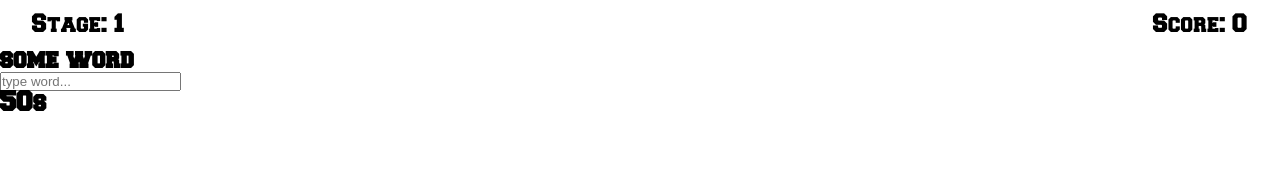
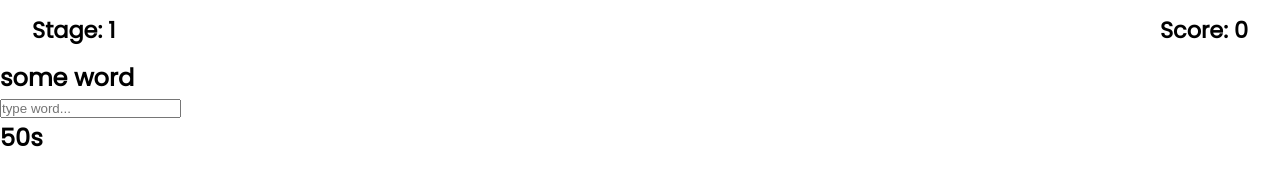
Before and after one commit to GeorgeBazerashvili/catch-word, a plain HTML site: page normals/index.html in a window 1280 px wide. Drawn offline with Linux system fonts and the light colour scheme.

Commit message:
added some pages

```diff
--- /dev/null
+++ b/anothers/another.css
@@ -0,0 +1,47 @@
+@import url('https://fonts.googleapis.com/css2?family=Poppins&display=swap');
+
+* {
+    margin: 0;
+    padding: 0;
+    font-family: 'Poppins', sans-serif;
+}
+
+body {
+    height: 100vh;
+    display: flex;
+    justify-content: center;
+    align-items: center;
+    text-align: center;
+}
+
+.section1 {
+    display: flex;
+    flex-direction: column;
+    justify-content: space-between;
+    height: 10.5%;
+}
+
+a {
+    text-decoration: none;
+    color: black;
+}
+
+h1 {
+    font-size: 2.2rem;
+}
+
+button {
+    padding: .2em;
+    font-size: 1.2rem;
+    border: 1px solid black;
+    border-radius: 10px;
+    cursor: pointer;
+}
+
+footer {
+    position: absolute;
+    bottom: 0;
+    color: blueviolet;
+    user-select: none;
+    width: 100%;
+}
--- a/index.html
+++ b/normals/index.html
@@ -5,8 +5,8 @@
     <meta http-equiv="X-UA-Compatible" content="IE=edge" />
     <meta name="viewport" content="width=device-width, initial-scale=1.0" />
     <title>CATCH WORD</title>
-    <link rel="stylesheet" href="style.css" />
-    <script src="app.js" defer></script>
+    <link rel="stylesheet" href="./style.css" />
+    <script src="./app.js" defer></script>
   </head>
   <body>
     <section class="section1">
--- a/style.css
+++ b/normals/style.css
@@ -1,7 +1,4 @@
-@font-face {
-    font-family: myFont;
-    src: url("./fonts/Freshman.ttf");
-}
+@import url('https://fonts.googleapis.com/css2?family=Poppins&display=swap');
 
 * {
     margin: 0;
@@ -10,7 +7,7 @@
 }
 
 body {
-    font-family: myFont;
+    font-family: 'Poppins', sans-serif;
 }
 
 .section1 {
@@ -19,4 +16,5 @@ body {
     width: 95%;
     margin: 1% auto;
     font-size: 1.4em;
+    font-weight: bold;
 }
```
Also changed, not shown: anothers/another.html (added, +20 -0 lines), anothers/another.js (added), normals/app.js (added).
